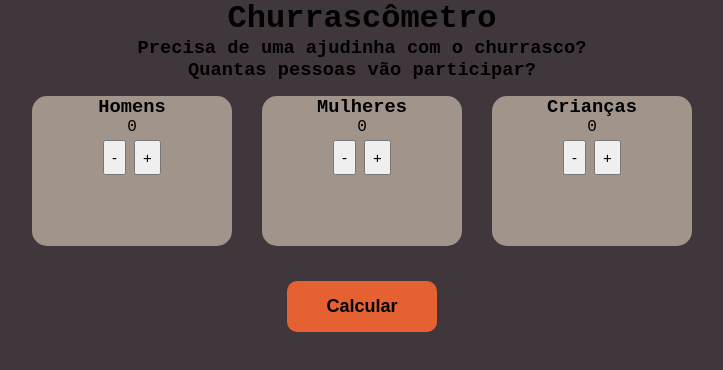
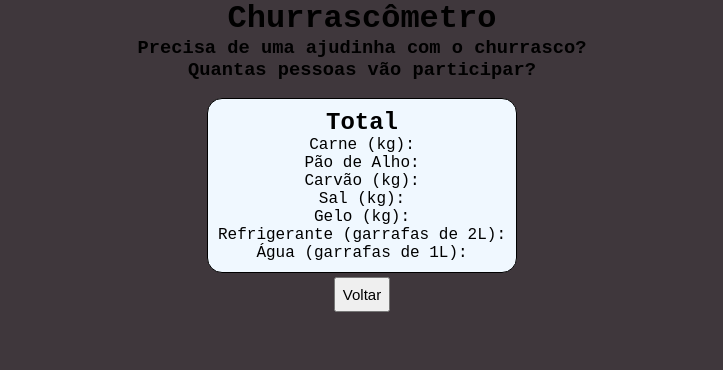
Before and after one commit to Kawa-github/Churrascometro, a React (Create React App) app: page /result in a window 1280 px wide. Shown: the top 370 px of the page, without its empty margins (278-1001 px from the left). Built offline with nearby package versions, Linux system fonts and the light colour scheme.

Commit message:
add Router para pag home e results

```diff
--- a/src/App.js
+++ b/src/App.js
@@ -1,16 +1,22 @@
 import './css/App.css';
-import Header from './components/Header';
-import Calculator from './components/Calculator'
+import { BrowserRouter, Route, Routes } from 'react-router-dom';
+import CalculatorPage from './pages/CalculatorPage';
+import ResultPage from './pages/ResultPage';
+import HomePage from './pages/HomePage';
 
 
 function App() {
   return (
     <div className="App">
       <div className="container">
-        <Header/>
-        <div>
-          <Calculator></Calculator>
-        </div>
+        <BrowserRouter>
+          <Routes>
+              <Route path='/' element={<CalculatorPage />}>
+                <Route index element={<HomePage />} />
+                <Route path='/result' element={<ResultPage />} />
+              </Route>
+            </Routes>
+        </BrowserRouter>
       </div>
     </div>
   );
--- a/src/components/Calculator.js
+++ b/src/components/Calculator.js
@@ -1,116 +1,116 @@
-import { Component } from 'react';
-import Card from './Card';
+// import { Component } from 'react';
+// import Card from './Card';
 
-    class Calculator extends Component{
-        constructor(props){
-        super(props)
+//     class Calculator extends Component{
+//         constructor(props){
+//         super(props)
 
-        this.state = {
-            criancas: 0,
-            homens: 0,
-            mulheres: 0,
-            total: 0,
-            showTotal: false
-        }
-    }
+//         this.state = {
+//             criancas: 0,
+//             homens: 0,
+//             mulheres: 0,
+//             total: 0,
+//             showTotal: false
+//         }
+//     }
 
-    incrementHomens = () => {
-        this.setState({ homens: this.state.homens + 1})
-    }
+//     incrementHomens = () => {
+//         this.setState({ homens: this.state.homens + 1})
+//     }
 
-    decrementHomens = () => {
-        if (this.state.homens > 0) this.setState({ homens: this.state.homens - 1 })
-    }
+//     decrementHomens = () => {
+//         if (this.state.homens > 0) this.setState({ homens: this.state.homens - 1 })
+//     }
 
-    incrementMulheres = () => {
-        this.setState({ mulheres: this.state.mulheres + 1})
-    }
+//     incrementMulheres = () => {
+//         this.setState({ mulheres: this.state.mulheres + 1})
+//     }
 
-    decrementMulheres = () => {
-        if(this.state.mulheres > 0) this.setState({ mulheres: this.state.mulheres - 1})
-    }
+//     decrementMulheres = () => {
+//         if(this.state.mulheres > 0) this.setState({ mulheres: this.state.mulheres - 1})
+//     }
 
-    incrementCriancas = () => {
-        this.setState({ criancas: this.state.criancas + 1})
-    }
+//     incrementCriancas = () => {
+//         this.setState({ criancas: this.state.criancas + 1})
+//     }
 
-    decrementCriancas = () => {
-        if(this.state.criancas > 0) this.setState({ criancas: this.state.criancas - 1})
-    }
+//     decrementCriancas = () => {
+//         if(this.state.criancas > 0) this.setState({ criancas: this.state.criancas - 1})
+//     }
 
-    getQuantity= () =>{
-        const { criancas, homens, mulheres } = this.state
+//     getQuantity= () =>{
+//         const { criancas, homens, mulheres } = this.state
 
-        const carneHomens = 0.4 * homens
-        const carneMulher = 0.32 * mulheres
-        const carneCriancas = 0.20 * criancas
-        const totalCarne = (carneCriancas + carneHomens + carneMulher).toFixed(2)
+//         const carneHomens = 0.4 * homens
+//         const carneMulher = 0.32 * mulheres
+//         const carneCriancas = 0.20 * criancas
+//         const totalCarne = (carneCriancas + carneHomens + carneMulher).toFixed(2)
 
-        const paoDeAlhoAdulto = 2 * (homens + mulheres)
-        const paoDeAlhoCrianca = 1 * (criancas)
-        const totalPao = paoDeAlhoAdulto + paoDeAlhoCrianca
+//         const paoDeAlhoAdulto = 2 * (homens + mulheres)
+//         const paoDeAlhoCrianca = 1 * (criancas)
+//         const totalPao = paoDeAlhoAdulto + paoDeAlhoCrianca
 
-        const carvao = 1 * (homens + mulheres +criancas)
-        const totalCarvao = carvao
+//         const carvao = 1 * (homens + mulheres +criancas)
+//         const totalCarvao = carvao
 
-        const sal = 0.04 * (homens + mulheres + criancas)
-        const totalSal = sal
+//         const sal = 0.04 * (homens + mulheres + criancas)
+//         const totalSal = sal
 
-        const gelo = 5 * (homens + mulheres + criancas) / 10
-        const totalGelo = gelo
+//         const gelo = 5 * (homens + mulheres + criancas) / 10
+//         const totalGelo = gelo
 
-        const refrigerante = 2 * (homens + mulheres + criancas) / 5
-        const totalRefri = refrigerante
+//         const refrigerante = 2 * (homens + mulheres + criancas) / 5
+//         const totalRefri = refrigerante
 
-        const agua = 1 * (homens + mulheres + criancas) / 5
-        const totalAgua = agua
+//         const agua = 1 * (homens + mulheres + criancas) / 5
+//         const totalAgua = agua
 
-        const total = {
-            carne: totalCarne,
-            paoDeAlho: totalPao,
-            carvao: totalCarvao,
-            sal: totalSal,
-            gelo: totalGelo,
-            refrigerante: totalRefri,
-            agua: totalAgua,
-        }
+//         const total = {
+//             carne: totalCarne,
+//             paoDeAlho: totalPao,
+//             carvao: totalCarvao,
+//             sal: totalSal,
+//             gelo: totalGelo,
+//             refrigerante: totalRefri,
+//             agua: totalAgua,
+//         }
 
-        this.setState({
-            total,
-            showTotal: true
-        })
+//         this.setState({
+//             total,
+//             showTotal: true
+//         })
 
-    }
+//     }
 
-    render(){
-        return (
-            <>
-                <div className='cards-participations'>
-                    <Card name="Homens" count={this.state.homens} increment={this.incrementHomens} decrement={this.decrementHomens} />
-                    <Card name="Mulheres" count={this.state.mulheres} increment={this.incrementMulheres} decrement={this.decrementMulheres} />
-                    <Card name="Crianças" count={this.state.criancas} increment={this.incrementCriancas} decrement={this.decrementCriancas} />
-                </div>
-                <div>
-                    <button onClick={this.getQuantity} className='btnCalc'>
-                        Calcular
-                    </button>
-                </div>
-                {this.state.showTotal && (
-                    <div className='total'>
-                        <h2>Total</h2>
-                        <p>Carne (kg): {this.state.total.carne}</p>
-                        <p>Pão de Alho: {this.state.total.paoDeAlho}</p>
-                        <p>Carvão (kg): {this.state.total.carvao}</p>
-                        <p>Sal (kg): {this.state.total.sal}</p>
-                        <p>Gelo (kg): {this.state.total.gelo}</p>
-                        <p>Refrigerante (garrafas de 2L): {this.state.total.refrigerante}</p>
-                        <p>Água (garrafas de 1L): {this.state.total.agua}</p>
-                    </div>
-                )}
-            </>
-        )
-    }
-}
+//     render(){
+//         return (
+//             <>
+//                 <div className='cards-participations'>
+//                     <Card name="Homens" count={this.state.homens} increment={this.incrementHomens} decrement={this.decrementHomens} />
+//                     <Card name="Mulheres" count={this.state.mulheres} increment={this.incrementMulheres} decrement={this.decrementMulheres} />
+//                     <Card name="Crianças" count={this.state.criancas} increment={this.incrementCriancas} decrement={this.decrementCriancas} />
+//                 </div>
+//                 <div>
+//                     <button onClick={this.getQuantity} className='btnCalc'>
+//                         Calcular
+//                     </button>
+//                 </div>
+//                 {this.state.showTotal && (
+//                     <div className='total'>
+//                         <h2>Total</h2>
+//                         <p>Carne (kg): {this.state.total.carne}</p>
+//                         <p>Pão de Alho: {this.state.total.paoDeAlho}</p>
+//                         <p>Carvão (kg): {this.state.total.carvao}</p>
+//                         <p>Sal (kg): {this.state.total.sal}</p>
+//                         <p>Gelo (kg): {this.state.total.gelo}</p>
+//                         <p>Refrigerante (garrafas de 2L): {this.state.total.refrigerante}</p>
+//                         <p>Água (garrafas de 1L): {this.state.total.agua}</p>
+//                     </div>
+//                 )}
+//             </>
+//         )
+//     }
+// }
 
 
-export default Calculator
+// export default Calculator
--- /dev/null
+++ b/src/pages/CalculatorPage.js
@@ -0,0 +1,23 @@
+import { useState } from "react";
+import Header from "../components/Header";
+import { Outlet } from "react-router-dom";
+
+const CalculatorPage = () =>{
+    const [data, setData] = useState({
+        criancas: 0,
+        homens: 0,
+        mulheres: 0,
+        total: 0,
+        showTotal: false,
+    })
+
+    return(
+        <>
+            <Header />
+            <Outlet context={[data, setData]}/>
+        </>
+    )
+}
+
+
+export default CalculatorPage
--- /dev/null
+++ b/src/pages/HomePage.js
@@ -0,0 +1,85 @@
+import Card from "../components/Card"
+import { Link, useOutletContext } from "react-router-dom"
+
+const HomePage = () => {
+    const [data, setData] = useOutletContext()
+
+    const increment = (type) => {
+        setData((prevData) => ({
+            ...prevData,
+            [type]: prevData[type] + 1,
+        }))
+    }
+
+    const decrement = (type) => {
+        if (data[type] > 0) {
+            setData((prevData) => ({
+                ...prevData,
+                [type]: prevData[type] - 1,
+            }))
+        }
+    }
+
+    const calculateTotal = () => {
+        const { criancas, homens, mulheres } = data
+
+        const carneHomens = 0.4 * homens
+        const carneMulher = 0.32 * mulheres
+        const carneCriancas = 0.20 * criancas
+        const totalCarne = (carneCriancas + carneHomens + carneMulher).toFixed(2)
+
+        const paoDeAlhoAdulto = 2 * (homens + mulheres)
+        const paoDeAlhoCrianca = 1 * criancas
+        const totalPao = paoDeAlhoAdulto + paoDeAlhoCrianca
+
+        const carvao = 1 * (homens + mulheres + criancas)
+        const totalCarvao = carvao
+
+        const sal = 0.04 * (homens + mulheres + criancas)
+        const totalSal = sal
+
+        const gelo = 5 * (homens + mulheres + criancas) / 10
+        const totalGelo = gelo
+
+        const refrigerante = 2 * (homens + mulheres + criancas) / 5
+        const totalRefri = refrigerante
+
+        const agua = 1 * (homens + mulheres + criancas) / 5
+        const totalAgua = agua
+
+        const total = {
+          carne: totalCarne,
+          paoDeAlho: totalPao,
+          carvao: totalCarvao,
+          sal: totalSal,
+          gelo: totalGelo,
+          refrigerante: totalRefri,
+          agua: totalAgua,
+        }
+
+        setData((prevData) => ({
+          ...prevData,
+          total: total,
+          showTotal: true,
+        }))
+      }
+
+    return (
+        <>
+            <div className='cards-participations'>
+                <Card name="Homens" count={data.homens} increment={() => increment("homens")} decrement={() => decrement("homens")} />
+                <Card name="Mulheres" count={data.mulheres} increment={() => increment("mulheres")} decrement={() => decrement("mulheres")} />
+                <Card name="Crianças" count={data.criancas} increment={() => increment("criancas")} decrement={() => decrement("criancas")} />
+            </div>
+            <div>
+                <Link to="/result">
+                    <button className='btnCalc' onClick={calculateTotal}>
+                        Calcular
+                    </button>
+                </Link>
+            </div>
+        </>
+    )
+}
+
+export default HomePage
--- /dev/null
+++ b/src/pages/ResultPage.js
@@ -0,0 +1,27 @@
+import { Link, useOutletContext } from "react-router-dom";
+
+const ResultPage = () => {
+  const [data] = useOutletContext();
+
+  return (
+    <>
+      <div className='total'>
+        <h2>Total</h2>
+        <p>Carne (kg): {data.total.carne}</p>
+        <p>Pão de Alho: {data.total.paoDeAlho}</p>
+        <p>Carvão (kg): {data.total.carvao}</p>
+        <p>Sal (kg): {data.total.sal}</p>
+        <p>Gelo (kg): {data.total.gelo}</p>
+        <p>Refrigerante (garrafas de 2L): {data.total.refrigerante}</p>
+        <p>Água (garrafas de 1L): {data.total.agua}</p>
+      </div>
+      <Link to="/">
+        <button>
+            Voltar
+        </button>
+      </Link>
+    </>
+  );
+}
+
+export default ResultPage;
```
Also changed, not shown: src/components/Card.js (+8 -1 lines).
